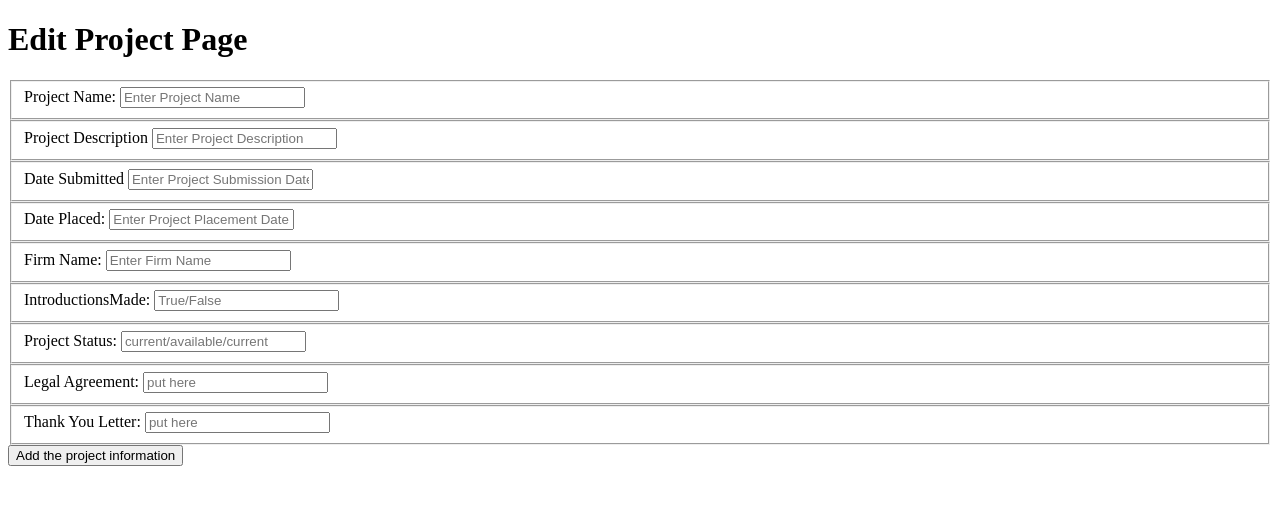
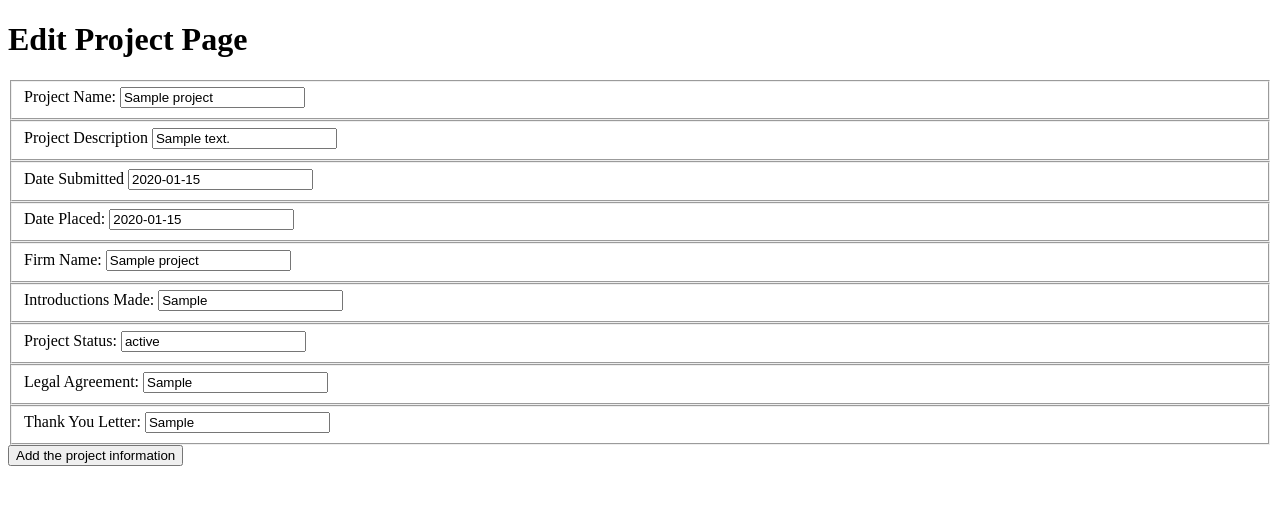
Before and after one commit to jessielista/probono-project-management, a Node server app: page /probono/600000000000000000000001/edit in a window 1280 px wide. Shown: the top 505 px of the page. Run offline with Node 20, Linux system fonts and the light colour scheme; tables that the repository leaves empty hold one stand-in row (values such as "Sample post"); some libraries are stand-ins or nearby versions.

Commit message:
edit form values added

```diff
--- a/views/edit.ejs
+++ b/views/edit.ejs
@@ -13,39 +13,39 @@
       <form action="/probono/<%=project.id%>?_method=PUT" method="POST" >
       <fieldset>
         <label for="projectName"> Project Name:</label>
-        <input id="projectName" type="text" name="projectName" placeholder="Enter Project Name">
+        <input id="projectName" type="text" name="projectName" value="<%=project.projectName%>">
       </fieldset>
       <fieldset>
         <label for="projectDescription"> Project Description</label>
-        <input id="projectDescription" type="text" name="projectDescription" placeholder="Enter Project Description">
+        <input id="projectDescription" type="text" name="projectDescription" value="<%=project.projectDescription%>">
       </fieldset>
       <fieldset>
         <label for="dateSubmitted"> Date Submitted</label>
-        <input id="dateSubmitted" type="text" name="dateSubmitted" placeholder="Enter Project Submission Date">
+        <input id="dateSubmitted" type="text" name="dateSubmitted" value="<%=project.dateSubmitted%>">
       </fieldset>
        <fieldset>
         <label for="datePlaced"> Date Placed:</label>
-        <input id="datePlaced" type="text" name="datePlaced" placeholder="Enter Project Placement Date">
+        <input id="datePlaced" type="text" name="datePlaced" value="<%=project.datePlaced%>">
       </fieldset>
       <fieldset>
         <label for="firmName"> Firm Name:</label>
-        <input id="firmName" type="text" name="firmName" placeholder="Enter Firm Name">
+        <input id="firmName" type="text" name="firmName" value="<%=project.firmName%>">
       </fieldset>
       <fieldset>
-        <label for="introductionsMade"> IntroductionsMade:</label>
-        <input id="introductionsMade" type="text" name="introductionsMade" placeholder="True/False">
+        <label for="introductionsMade"> Introductions Made:</label>
+        <input id="introductionsMade" type="text" name="introductionsMade" value="<%=project.introductionsMade%>">
       </fieldset>
       <fieldset>
         <label for="projectStatus"> Project Status:</label>
-        <input id="projectStatus" type="text" name="projectStatus" placeholder="current/available/current">
+        <input id="projectStatus" type="text" name="projectStatus" value="<%=project.projectStatus%>">
       </fieldset>
        <fieldset>
         <label for="legalAgreement"> Legal Agreement:</label>
-        <input id="legalAgreement" type="text" name="legalAgreement" placeholder="put here">
+        <input id="legalAgreement" type="text" name="legalAgreement" value="<%=project.legalAgreement%>">
       </fieldset>
        <fieldset>
         <label for="thankYouLetter"> Thank You Letter:</label>
-        <input id="thankYouLetter" type="text" name="thankYouLetter" placeholder="put here">
+        <input id="thankYouLetter" type="text" name="thankYouLetter" value="<%=project.thankYouLetter%>">
       </fieldset>
       <!-- Plan to make Project Status as radio buttons or checkbox. Will Make the legal agreement and ty letter able to accept a file, like a PDF 1 pager -->
 
--- a/views/show.ejs
+++ b/views/show.ejs
@@ -21,6 +21,7 @@
           Legal Agreement: <%= project.legalAgreement %> </br>
           Thank You Letter: <%= project.thankYouLetter %> </br>
           <!-- add internal and external contact here -->
+          <!-- https://mongoosejs.com/docs/subdocs.html -->
           <!-- Issue with above is that it is giving me a split string and then the object id? & each time I refresh the index page it gives we a be object Id??? without even trying to edit -->
           <!-- https://developer.mozilla.org/en-US/docs/Learn/JavaScript/Objects/JSON -->
           <!-- https://www.thiscodeworks.com/how-to-save-input-from-html-form-to-json-file-using-body-parser-html-nodejs/5c44c4722178800014d5f127 -->
```
